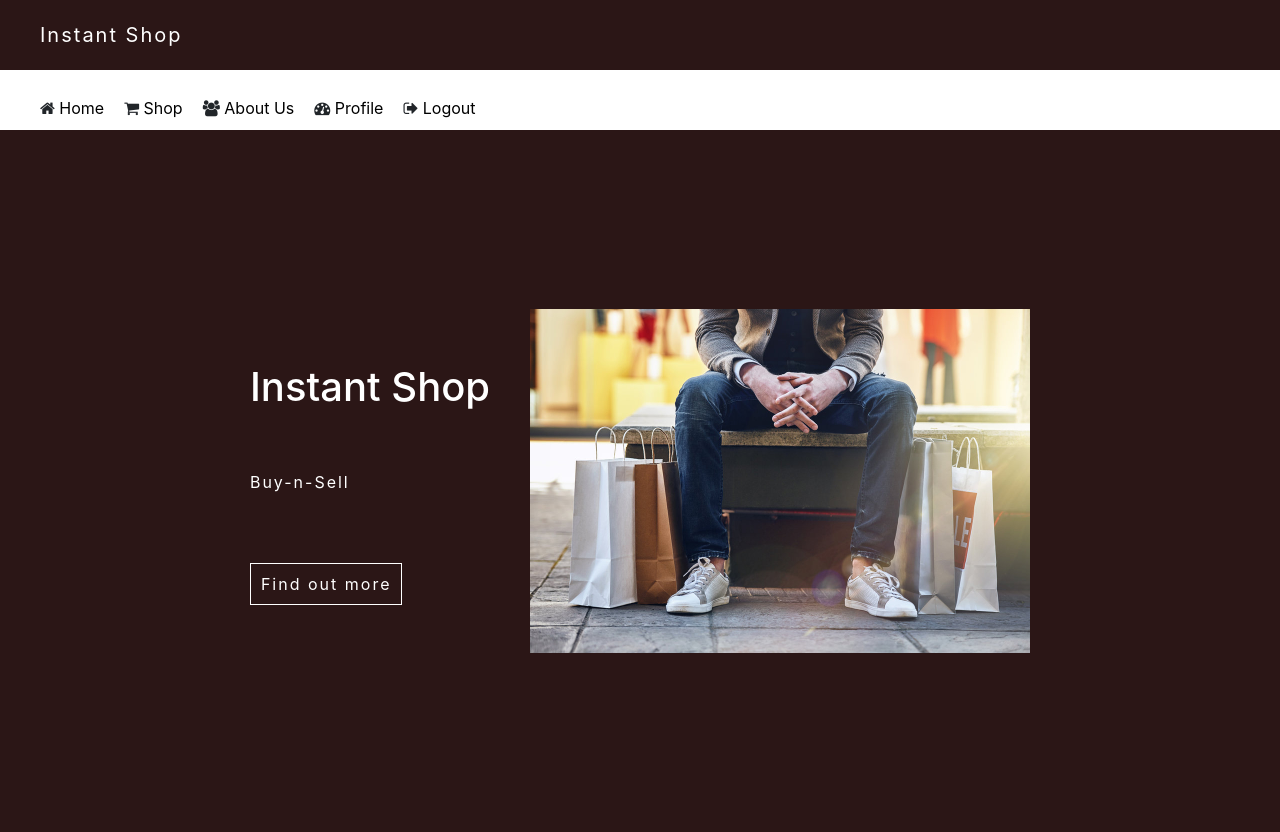
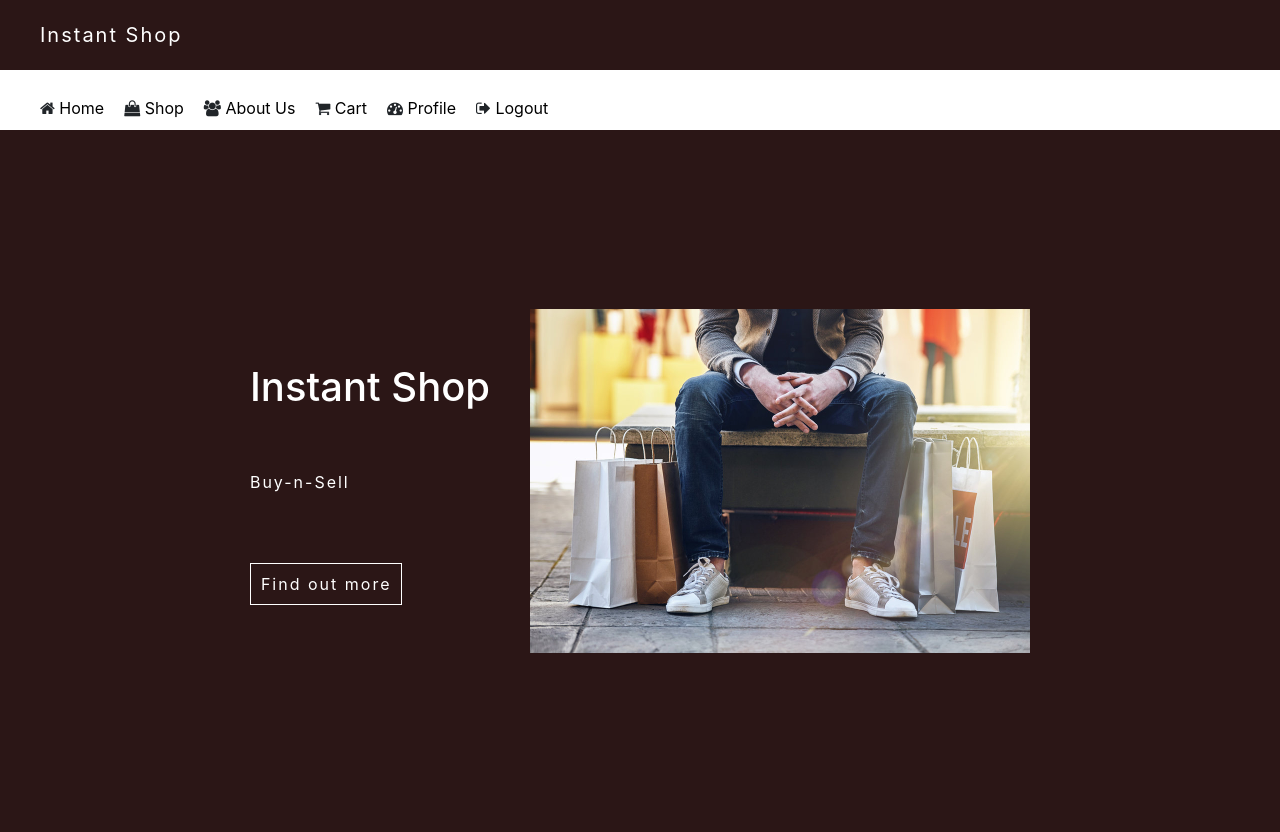
Before and after one commit to tarunraghav226/Instant-Shop-3rd-year-mini-project, a Django app: page /index/ in a window 1280 px wide. Run offline with Django 3.2, Linux system fonts and the light colour scheme; a user stored in the database is signed in; some libraries are stand-ins or nearby versions.

Commit message:
Updated base page files.

```diff
--- a/InstantShop/static/css/base.css
+++ b/InstantShop/static/css/base.css
@@ -80,7 +80,7 @@ span{
 }
 
 
-@media only screen and (max-width:466px){
+@media only screen and (max-width:560px){
     nav ul li{
         clear: both;
         text-align: center;
--- a/InstantShop/templates/base.html
+++ b/InstantShop/templates/base.html
@@ -32,9 +32,10 @@
     <nav>
         <ul>
             <li><i class="fa fa-home" aria-hidden="true"></i><a href="{% url 'index' %}"> Home</a></li>
-            <li><i class="fa fa-shopping-cart" aria-hidden="true"></i><a href="{% url 'shop' %}"> Shop</a></li>
+            <li><i class="fa fa-shopping-bag" aria-hidden="true"></i><a href="{% url 'shop' %}"> Shop</a></li>
             <li><i aria-hidden="true" class="fa fa-users"></i><a href="{% url 'about_us' %}"> About Us</a></li>
             {% if user.is_authenticated %}
+              <li><i class="fa fa-shopping-cart" aria-hidden="true"></i><a href="{% url 'show-cart' %}"> Cart</a></li>
               <li><i class="fa fa-dashboard" aria-hidden="true"></i><a href="{% url 'profile' %}" > Profile</a></li>
               <li><i class="fa fa-sign-out" aria-hidden="true"></i><a href="{% url 'logout' %}" > Logout</a></li>
             {% else %}
```
